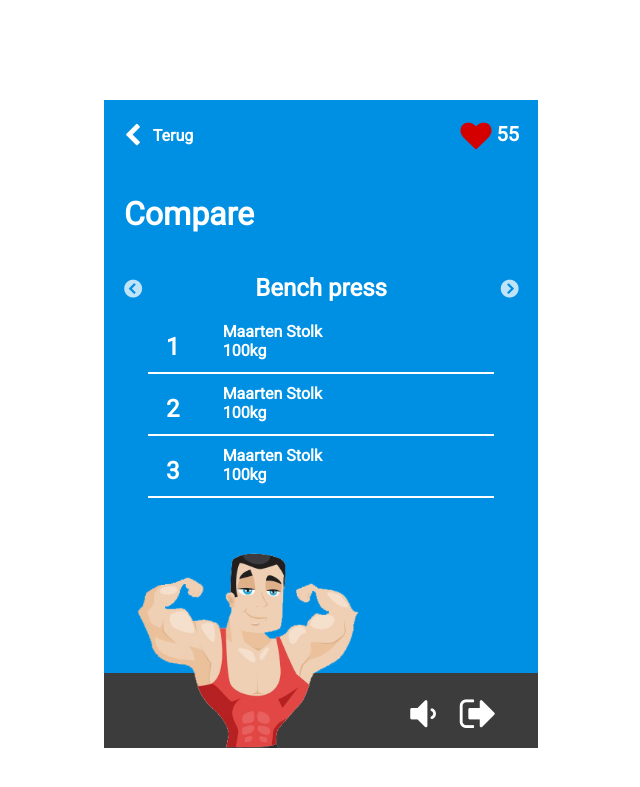
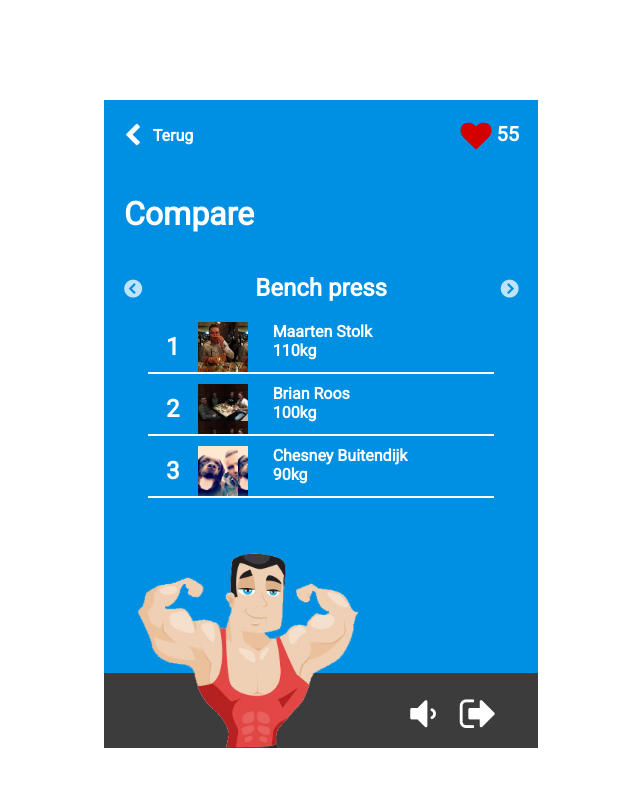
Before and after one commit to maartenpwn/personaltrainerapp, a PHP site: page /compare.php in a window 1280 px wide. Shown: the top 787 px of the page, without its empty margins (319-959 px from the left). Run offline with PHP 8.4, Linux system fonts and the light colour scheme.

Commit message:
Added stuff

```diff
--- a/compare.php
+++ b/compare.php
@@ -17,19 +17,21 @@
 	  	<div class="score">
 	  		<div class="score-left">
 	  			<div class="rank">1</div>
+	  			<div class="image" style="background-image: url(img/maarten.jpg)"></div>
 	  		</div>
 	  		<div class="score-right">
 	  			<div class="person">Maarten Stolk</div>
-	  			<div class="weight">100kg</div>
+	  			<div class="weight">110kg</div>
 	  		</div>
 	  	</div>
 
 	  	<div class="score">
 	  		<div class="score-left">
 	  			<div class="rank">2</div>
+	  			<div class="image" style="background-image: url(img/brian.jpg)"></div>
 	  		</div>
 	  		<div class="score-right">
-	  			<div class="person">Maarten Stolk</div>
+	  			<div class="person">Brian Roos</div>
 	  			<div class="weight">100kg</div>
 	  		</div>
 	  	</div>
@@ -37,10 +39,11 @@
 	  	<div class="score">
 	  		<div class="score-left">
 	  			<div class="rank">3</div>
+	  			<div class="image" style="background-image: url(img/chesney.jpg)"></div>
 	  		</div>
 	  		<div class="score-right">
-	  			<div class="person">Maarten Stolk</div>
-	  			<div class="weight">100kg</div>
+	  			<div class="person">Chesney Buitendijk</div>
+	  			<div class="weight">90kg</div>
 	  		</div>
 	  	</div>
 
@@ -52,30 +55,33 @@
 	  	<div class="score">
 	  		<div class="score-left">
 	  			<div class="rank">1</div>
+	  			<div class="image" style="background-image: url(img/danny-wooning.jpg)"></div>
 	  		</div>
 	  		<div class="score-right">
-	  			<div class="person">Maarten Stolk</div>
-	  			<div class="weight">100kg</div>
+	  			<div class="person">Danny Wooning</div>
+	  			<div class="weight">36kg</div>
 	  		</div>
 	  	</div>
 
 	  	<div class="score">
 	  		<div class="score-left">
 	  			<div class="rank">2</div>
+	  			<div class="image" style="background-image: url(img/maarten.jpg)"></div>
 	  		</div>
 	  		<div class="score-right">
 	  			<div class="person">Maarten Stolk</div>
-	  			<div class="weight">100kg</div>
+	  			<div class="weight">32kg</div>
 	  		</div>
 	  	</div>
 
 	  	<div class="score">
 	  		<div class="score-left">
 	  			<div class="rank">3</div>
+	  			<div class="image" style="background-image: url(img/pieter-jan.jpg)"></div>
 	  		</div>
 	  		<div class="score-right">
-	  			<div class="person">Maarten Stolk</div>
-	  			<div class="weight">100kg</div>
+	  			<div class="person">Pieter-Jan</div>
+	  			<div class="weight">12kg</div>
 	  		</div>
 	  	</div>
 
--- a/components/login/login.css
+++ b/components/login/login.css
@@ -1,7 +1,7 @@
 .login-form {
     width: 70%;
     margin: 0 auto;
-    padding-top: 360px;
+    padding-top: 389px;
 }
 
 .login-form input {
--- a/css/style.css
+++ b/css/style.css
@@ -1,5 +1,5 @@
 .app {
-    background-position: center 61px;
+    background-position: center 44px;
     padding: 20px;
     width: 394px;
     height: 608px;
@@ -138,10 +138,21 @@ span.panel-info {
 
 .score-left {
     float: left;
-    width: 50px;
-    height: 50px;
     text-align: center;
     line-height: 50px;
     font-size: 24px;
     margin-right: 25px;
 }
+
+.rank {
+    width: 50px;
+    float: left;
+    height: 50px;
+}
+
+.image {
+    float: left;
+    height: 50px;
+    width: 50px;
+    background-size: contain;
+}
--- a/index.php
+++ b/index.php
@@ -2,7 +2,7 @@
 	include 'components/header.php';
 ?>
 
-<div class="app" style="background-image: url(img/trainer-full.png)">
+<div class="app" style="background-image: url(img/trainer-full-title.png)">
 	<?php
 		include 'components/login/login.php';
 	?>
--- a/js/main.js
+++ b/js/main.js
@@ -71,21 +71,21 @@ $(document).keydown(function(e) {
 
         case 50: // 2
         	console.log("Toets 2 gedrukt");
-        	heartbeat = 60;
+        	heartbeat = 70;
         	$(".heart-rate span").html(heartbeat);
         	workout2.play();
         break;
 
         case 51: // 3
         	console.log("Toets 3 gedrukt");
-        	heartbeat = 70;
+        	heartbeat = 90;
         	$(".heart-rate span").html(heartbeat);
         	workout3.play();
         break;
 
         case 52: // 4
         	console.log("Toets 4 gedrukt");
-        	heartbeat = 80;
+        	heartbeat = 100;
         	$(".heart-rate span").html(heartbeat);
         	workout4.play();
         break;
@@ -94,7 +94,6 @@ $(document).keydown(function(e) {
     }
     e.preventDefault(); // prevent the default action (scroll / move caret)
 });
-
 
 // Function to let music play troughout the application
 function setCookie(c_name,value,exdays)
```
Also changed, not shown: results.php (+27 -27 lines), img/brian.jpg (added), img/chesney.jpg (added), img/danny-wooning.JPG (added), img/maarten.jpg (added), img/pieter-jan.jpg (added), img/trainer-full-title.png (added).
